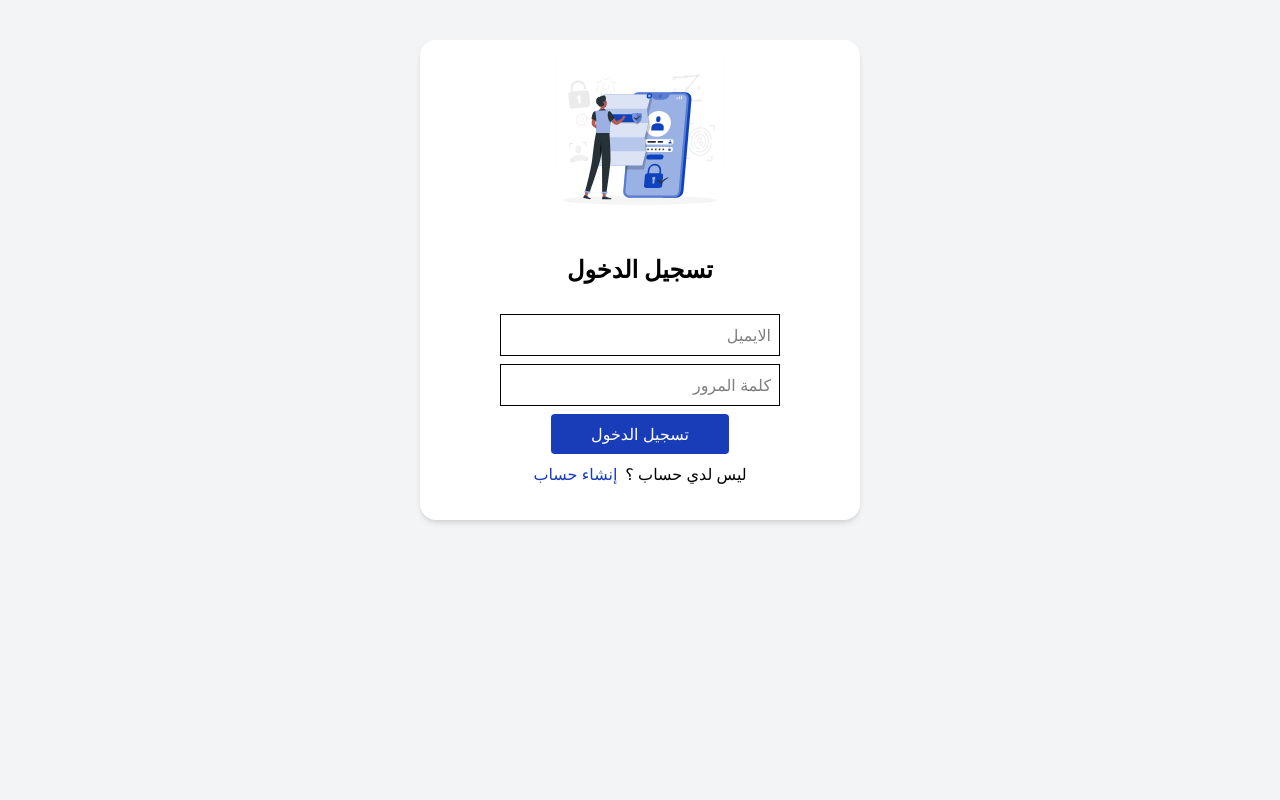
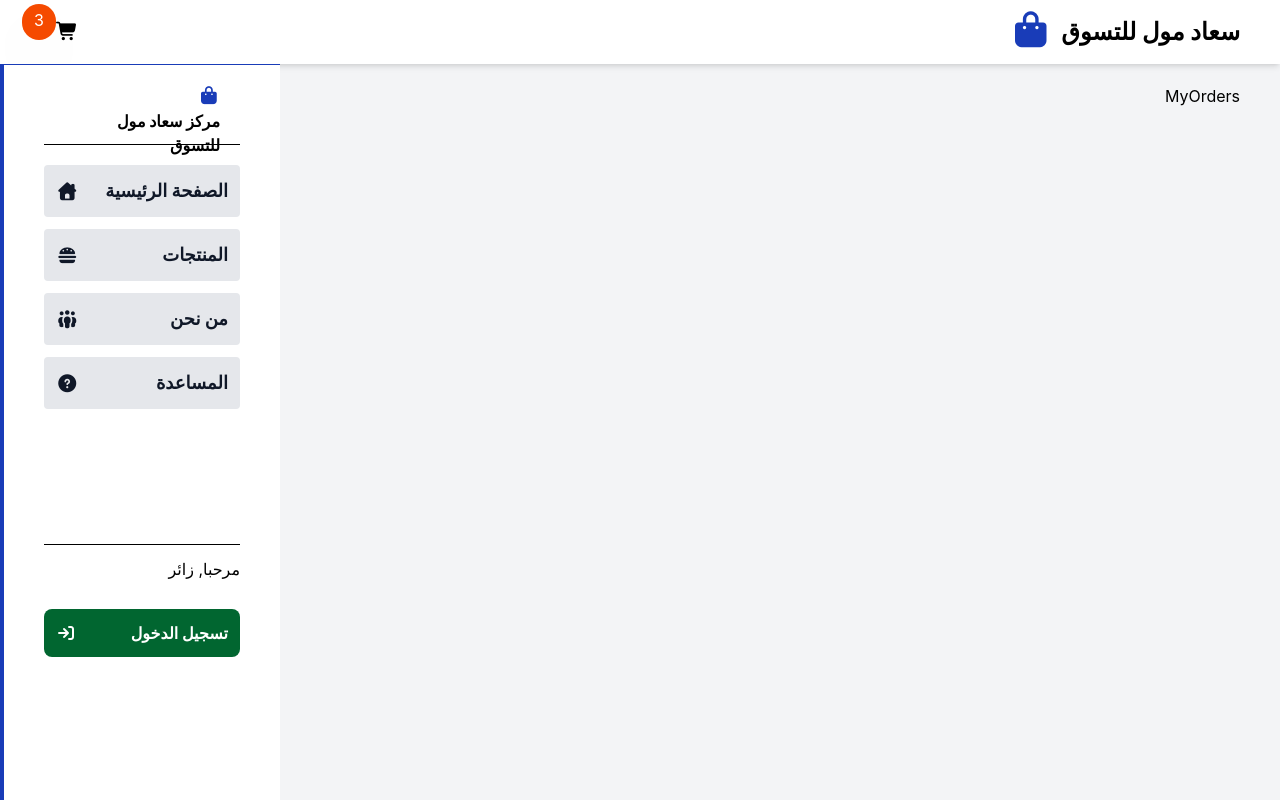
Before and after one commit to mbamaebd121-dotcom/SaadMoal_Shopping, a React (Vite) app: page /myOrders in a window 1280 px wide. Before the commit this address led to /login. Shown: the top 800 px of the page. Built offline with nearby package versions, Linux system fonts and the light colour scheme; no server answers; the database is empty.

Commit message:
update ProductCard and ProductAddForm

```diff
--- a/src/App.jsx
+++ b/src/App.jsx
@@ -1,12 +1,10 @@
 import { Routes, Route, Navigate } from "react-router-dom";
-import { useAuth } from "./hooks/useAuth";
 import Login from "./pages/Login";
 import SignUp from "./pages/SignUp";
 import MainLayout from "./components/Layaout";
 import ProtectedRoute from "./components/ProtectedRoute";
 
 function App() {
-  const { session } = useAuth();
 
   return (
     <Routes>
@@ -19,9 +17,9 @@ function App() {
       <Route
         path="/*"
         element={
-          <ProtectedRoute session={session}>
+
             <MainLayout />
-          </ProtectedRoute>
+
         }
       />
 
--- a/src/components/AppRoutes.jsx
+++ b/src/components/AppRoutes.jsx
@@ -4,6 +4,7 @@ import About from "../pages/About";
 import Products from "../pages/Products";
 import Cart from "../pages/Cart";
 import ProductAddForm from "../pages/ProductAddForm";
+import MyOrders from "../pages/MyOrders";
 
 function AppRoutes() {
   return (
@@ -14,6 +15,7 @@ function AppRoutes() {
         <Route path="/products" element={<Products />} />
         <Route path="/cart" element={<Cart />} />
         <Route path="/productAddForm" element={<ProductAddForm />} />
+        <Route path="/myOrders" element={<MyOrders />} />
       </Routes>
     </div>
   );
--- a/src/components/ProtectedRoute.jsx
+++ b/src/components/ProtectedRoute.jsx
@@ -4,7 +4,6 @@ function ProtectedRoute({ session, children }) {
   if (!session) {
     return <Navigate to="/login" replace />;
   }
-
   return children;
 }
 
--- a/src/components/Sidebar.jsx
+++ b/src/components/Sidebar.jsx
@@ -1,68 +1,69 @@
 import { NavLink } from "react-router-dom";
 import { useProducts } from "../hooks/useProducts";
-import { useAuth } from "../hooks/useAuth"
-import { authService } from "../services/authService"
-import { useNavigate } from "react-router-dom"
+import { useAuth } from "../hooks/useAuth";
+import { authService } from "../services/authService";
+import { useNavigate } from "react-router-dom";
 
 function Sidebar() {
-  const {stateSidebar,activeSideBar} = useProducts();
-    const { profile } = useAuth()
-  const navigate = useNavigate()
+  const { stateSidebar, activeSideBar } = useProducts();
+  const { session, profile } = useAuth();
+  const navigate = useNavigate();
   console.log(profile);
 
   const handleLogout = async () => {
-    await authService.signOut()
-    navigate("/login")
-  }
-  const closeOverly = ()=>{
-    if(stateSidebar){
+    await authService.signOut();
+    navigate("/login");
+  };
+  const closeOverly = () => {
+    if (stateSidebar) {
       activeSideBar();
     }
-  }
-
+  };
 
   return (
     <>
-    <div className={`overly fixed top-0 lg:hidden ${stateSidebar ? 'block':'hidden'} h-screen w-full bg-black/40 z-50`}
+      <div
+        className={`overly fixed top-0 lg:hidden ${stateSidebar ? "block" : "hidden"} h-screen w-full bg-black/40 z-50`}
         onClick={activeSideBar}
-    >
-
-    </div>
+      ></div>
       <div
         className={`sidebar border-l-4 border-blue-800 bg-white flex-col
        px-10 h-screen fixed  left-0
         top-0 lg:top-16 w-70 z-50 border-t
         lg:translate-x-0
         transition duration-700
-        ${stateSidebar?'translate-x-0':'-translate-x-full'}
+        ${stateSidebar ? "translate-x-0" : "-translate-x-full"}
         `}
       >
-      <div className="container-btnClose relative mb-10 lg:hidden" >
-        <div className="btnClose absolute top-2 left-0 text-lg py-1 px-3 cursor-pointer transition duration-500 rounded-4xl hover:bg-gray-100"
+        <div className="container-btnClose relative mb-10 lg:hidden">
+          <div
+            className="btnClose absolute top-2 left-0 text-lg py-1 px-3 cursor-pointer transition duration-500 rounded-4xl hover:bg-gray-100"
             onClick={closeOverly}
             title="إغلاق"
           >
             <i class="fa-solid fa-xmark"></i>
           </div>
-
         </div>
         <div className="sidebar-header h-20 border-b  grid justify-center ">
           <div className="title  gap-2 p-5  font-bold">
             <i class="fa-solid fa-bag-shopping text-blue-800 text-lg"></i>
 
-          <h1 className="font-bold text-black text-md">مركز سعاد مول للتسوق</h1>
+            <h1 className="font-bold text-black text-md">
+              مركز سعاد مول للتسوق
+            </h1>
           </div>
         </div>
         <div className="sidebar-body md:text-lg text-md h-100 py-5 flex flex-col gap-3 border-b">
-        <div className="Home "
-        onClick={closeOverly}
-        >
-          <NavLink to={"/"}
+          <div className="Home " onClick={closeOverly}>
+            <NavLink
+              to={"/"}
               className={({ isActive }) =>
                 `flex items-center justify-between p-3 rounded font-bold transition-all duration-300
-     ${isActive
+     ${
+       isActive
          ? "bg-blue-800 text-white"
-       : "text-gray-900 bg-gray-200 hover:bg-blue-50 "}`
+         : "text-gray-900 bg-gray-200 hover:bg-blue-50 "
+     }`
               }
             >
               <div className="container flex items-center justify-between">
@@ -71,16 +72,16 @@ console.log(profile);
               </div>
             </NavLink>
           </div>
-        <div className="Products "
-        onClick={closeOverly}
-        >
-
-          <NavLink to={"/products"}
+          <div className="Products " onClick={closeOverly}>
+            <NavLink
+              to={"/products"}
               className={({ isActive }) =>
                 `flex items-center justify-between p-3 rounded font-bold transition-all duration-300
-     ${isActive
+     ${
+       isActive
          ? "bg-blue-800 text-white"
-       : "text-gray-900 bg-gray-200 hover:bg-blue-50"}`
+         : "text-gray-900 bg-gray-200 hover:bg-blue-50"
+     }`
               }
             >
               <div className="container flex items-center justify-between">
@@ -89,15 +90,16 @@ console.log(profile);
               </div>
             </NavLink>
           </div>
-        <div className="About"
-        onClick={closeOverly}
-        >
-          <NavLink to={"/about"}
+          <div className="About" onClick={closeOverly}>
+            <NavLink
+              to={"/about"}
               className={({ isActive }) =>
                 `flex items-center justify-between p-3 rounded font-bold transition-all duration-300
-     ${isActive
+     ${
+       isActive
          ? "bg-blue-800 text-white"
-       : "text-gray-900 bg-gray-200 hover:bg-blue-50"}`
+         : "text-gray-900 bg-gray-200 hover:bg-blue-50"
+     }`
               }
             >
               <div className="container flex items-center justify-between">
@@ -106,15 +108,16 @@ console.log(profile);
               </div>
             </NavLink>
           </div>
-        <div className="Helps "
-        onClick={closeOverly}
-        >
-          <NavLink to={"/ProductAddForm"}
+          <div className="Helps " onClick={closeOverly}>
+            <NavLink
+              to={"/ProductAddForm"}
               className={({ isActive }) =>
                 `flex items-center justify-between p-3 rounded font-bold transition-all duration-300
-     ${isActive
+     ${
+       isActive
          ? "bg-blue-800 text-white"
-       : "text-gray-900 bg-gray-200 hover:bg-blue-50"}`
+         : "text-gray-900 bg-gray-200 hover:bg-blue-50"
+     }`
               }
             >
               <div className="container flex items-center justify-between">
@@ -123,32 +126,39 @@ console.log(profile);
               </div>
             </NavLink>
           </div>
-
-
         </div>
         <div className="sidebar-footer  mt-3 flex flex-col gap-7   ">
           <div className="info-user flex flex-col gap-1">
             {!profile?.name ? (
               <h1>مرحبا, زائر</h1>
-          ):(
-          <h3 className="text-blue-800 font-bold"><span className="text-black">مرحبا</span> , {profile?.name}</h3>
-
-
+            ) : (
+              <h3 className="text-blue-800 font-bold">
+                <span className="text-black">مرحبا</span> , {profile?.name}
+              </h3>
             )}
-
           </div>
-        <div className="btn-account hover:bg-red-900 border cursor-pointer p-3 rounded font-bold text-white bg-red-800"
-        onClick={()=>{
+          <div
+            className={`btn-account ${session ? "bg-red-800 hover:bg-red-900 " : "bg-green-800 hover:bg-green-900 "} text-white transition duration-500 cursor-pointer p-3 rounded-lg font-bold  text-center `}
+            onClick={() => {
               closeOverly();
               handleLogout();
             }}
           >
-          تسجيل الخروج
+            {!session ? (
+              <div className="btn-login flex items-center justify-between ">
+                <p>تسجيل الدخول</p>
+                <i class="fa-solid fa-arrow-right-to-bracket"></i>
+              </div>
+            ) : (
+              <div className="btn-signUp flex items-center justify-between">
+                <p>تسجيل الخروج</p>
+                <i class="fa-solid fa-arrow-right-from-bracket"></i>
+              </div>
+            )}
           </div>
         </div>
       </div>
     </>
-
   );
 }
 
--- a/src/pages/Login.jsx
+++ b/src/pages/Login.jsx
@@ -35,7 +35,7 @@ function Login() {
 }
 
 
-  return (
+return (
     <div className="login h-screen flex flex-col justify-center items-center relative bg-gray-100">
       <form
         onSubmit={(e) => {
--- /dev/null
+++ b/src/pages/MyOrders.jsx
@@ -0,0 +1,8 @@
+
+function MyOrders() {
+  return (
+    <div>MyOrders</div>
+  )
+}
+
+export default MyOrders
--- a/src/pages/ProductAddForm.jsx
+++ b/src/pages/ProductAddForm.jsx
@@ -7,7 +7,9 @@ function ProductAddForm() {
   const [name, setName] = useState("")
   const [description, setDescription] = useState("")
   const [price, setPrice] = useState("")
+  const [stock,setStock] = useState("");
   const [file, setFile] = useState(null)
+
   const [preview, setPreview] = useState(null)
   const [loading, setLoading] = useState(false)
   const {fetchData} = useProducts();
@@ -59,6 +61,7 @@ if (uploadError) {
           name,
           description,
           price,
+          stock,
           image_url: imageUrl
         }
       ])
@@ -67,10 +70,11 @@ if (uploadError) {
       console.log(insertError)
   alert(insertError.message)
     } else {
-      alert("تمت الإضافة بنجاح ✅")
+
       setName("")
       setDescription("")
       setPrice("")
+      setStock("")
       setFile(null)
       setPreview(null)
       fetchData();
@@ -126,8 +130,8 @@ if (uploadError) {
         <input
           type="text"
           placeholder="الكمية"
-          value={price}
-          onChange={(e) => setPrice(e.target.value)}
+          value={stock}
+          onChange={(e) => setStock(e.target.value)}
           className="border p-2 w-full focus:outline-none focus:ring-2 focus:ring-blue-500 rounded"
         />
 
```
Also changed, not shown: src/components/ProductCard.jsx (+28 -11 lines). Lines whose indentation alone changed are shown as unchanged.
